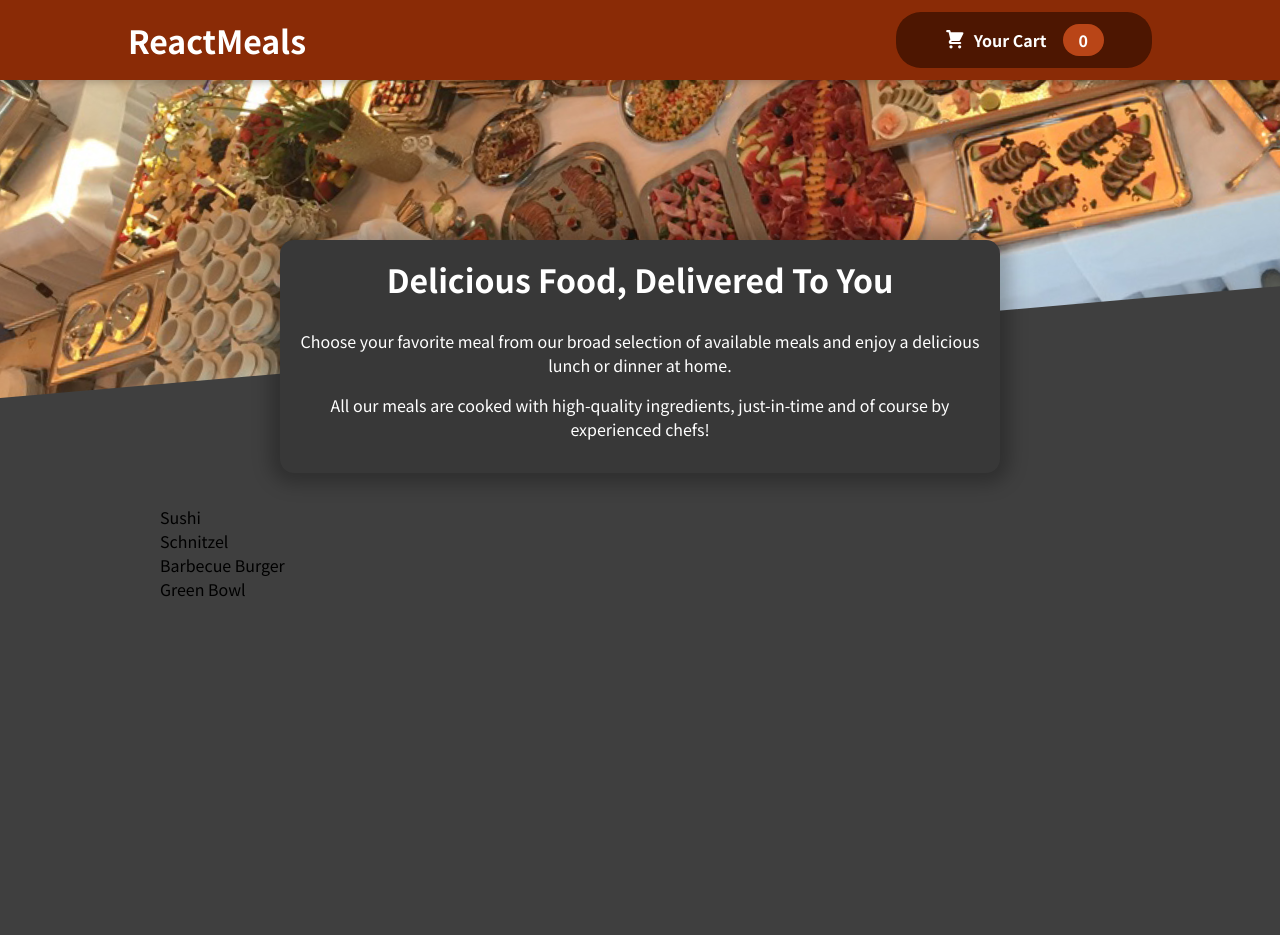
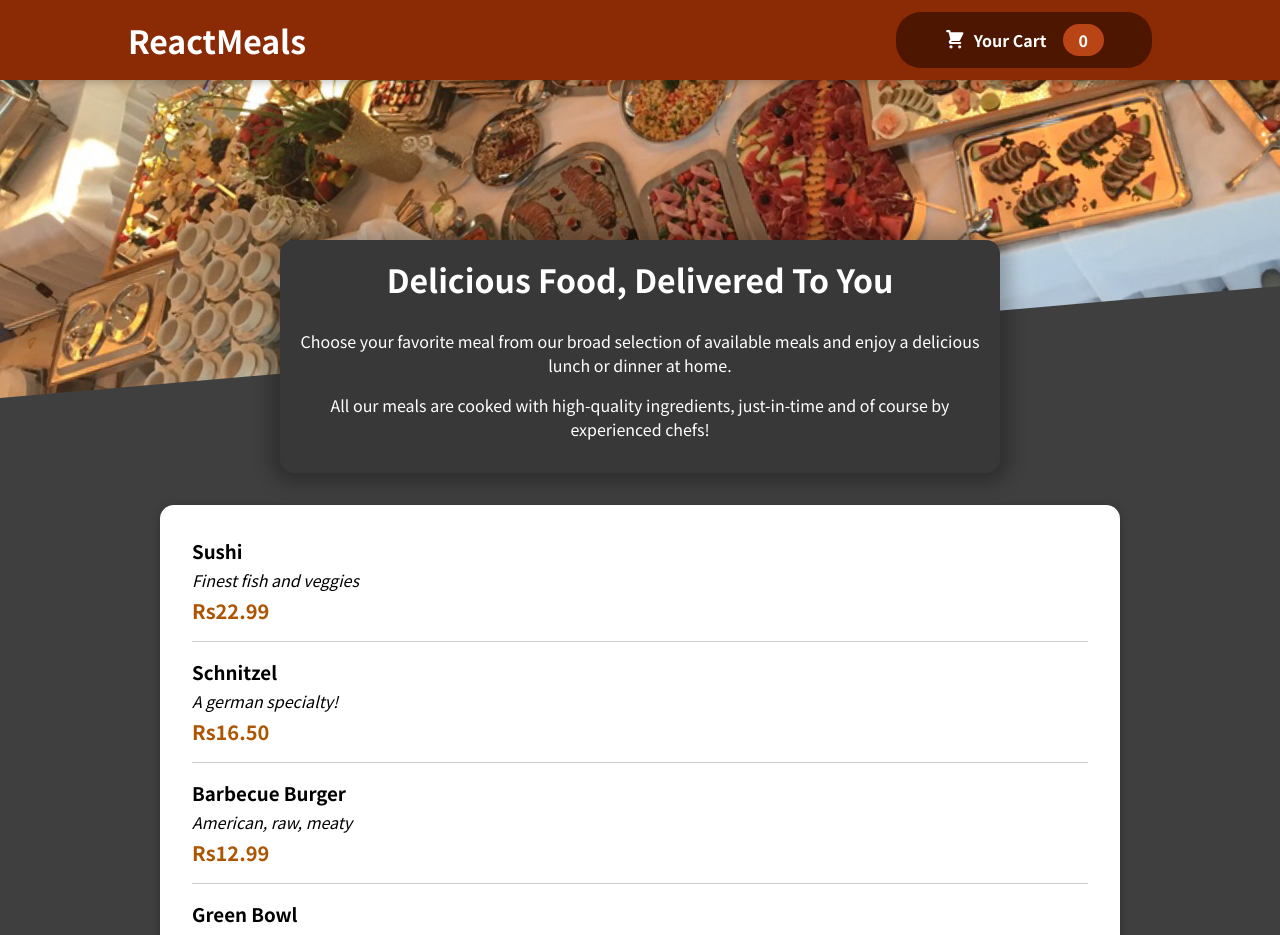
Before and after one commit to sumitbhardwaj07/restaurant-app, a React (Create React App) app: page / in a window 1280 px wide. Shown: the top 935 px of the page. Before the commit the page ends 800 px from the top, so only its background shows below. Built offline with nearby package versions, Linux system fonts and the light colour scheme.

Commit message:
meals list added

```diff
--- a/src/components/Meals/AvailableMeals.js
+++ b/src/components/Meals/AvailableMeals.js
@@ -1,44 +1,51 @@
 import React from "react";
-import classes from './AvailableMeals.module.css'
+import classes from "./AvailableMeals.module.css";
+import Card from "../UI/Card";
+import MealItem from "./MealItem.js/MealItem";
 
 const DUMMY_MEALS = [
   {
-      id: 'm1',
-      name: 'Sushi',
-      description: 'Finest fish and veggies',
+    id: "m1",
+    name: "Sushi",
+    description: "Finest fish and veggies",
     price: 22.99,
   },
   {
-      id: 'm2',
-      name: 'Schnitzel',
-      description: 'A german specialty!',
+    id: "m2",
+    name: "Schnitzel",
+    description: "A german specialty!",
     price: 16.5,
   },
   {
-      id: 'm3',
-      name: 'Barbecue Burger',
-      description: 'American, raw, meaty',
+    id: "m3",
+    name: "Barbecue Burger",
+    description: "American, raw, meaty",
     price: 12.99,
   },
   {
-      id: 'm4',
-      name: 'Green Bowl',
-      description: 'Healthy...and green...',
+    id: "m4",
+    name: "Green Bowl",
+    description: "Healthy...and green...",
     price: 18.99,
   },
 ];
 
-const AvailableMeals = () =>{
-    const mealsList = DUMMY_MEALS.map(meal => <li>{meal.name}</li>)
+const AvailableMeals = () => {
+  const mealsList = DUMMY_MEALS.map((meal) => (
+    <MealItem
+      key={meal.id}
+      name={meal.name}
+      description={meal.description}
+      price={meal.price}
+    />
+  ));
   return (
     <section className={classes.meals}>
-            <ul>
-                {mealsList}
-            </ul>
+      <Card>
+        <ul>{mealsList}</ul>
+      </Card>
     </section>
   );
-
-
 };
 
 export default AvailableMeals;
--- /dev/null
+++ b/src/components/Meals/MealItem.js/MealItem.js
@@ -0,0 +1,18 @@
+import React from "react";
+import classes from "./MealItem.module.css";
+
+const MealItem = (props) => {
+  const price = `Rs${props.price.toFixed(2)}`;
+  return (
+    <li className={classes.meal}>
+      <div>
+        <h3>{props.name}</h3>
+        <div className={classes.description}>{props.description}</div>
+        <div className={classes.price}>{price}</div>
+      </div>
+      <div></div>
+    </li>
+  );
+};
+
+export default MealItem;
--- /dev/null
+++ b/src/components/Meals/MealItem.js/MealItem.module.css
@@ -0,0 +1,22 @@
+.meal {
+    display: flex;
+    justify-content: space-between;
+    margin: 1rem;
+    padding-bottom: 1rem;
+    border-bottom: 1px solid #ccc;
+  }
+
+  .meal h3 {
+    margin: 0 0 0.25rem 0;
+  }
+
+  .description {
+    font-style: italic;
+  }
+
+  .price {
+    margin-top: 0.25rem;
+    font-weight: bold;
+    color: #ad5502;
+    font-size: 1.25rem;
+  }
--- a/src/components/Meals/Meals.js
+++ b/src/components/Meals/Meals.js
@@ -1,7 +1,7 @@
 import React, { Fragment } from "react";
  import MealsSummary from "./MealsSummary";
 import AvailableMeals from "./AvailableMeals";
-import Header from "../Layout/Header";
+
 
 const Meals = props =>{
     return (
--- /dev/null
+++ b/src/components/UI/Card.js
@@ -0,0 +1,9 @@
+import React from "react";
+import classes from './Card.module.css';
+
+const Card = (props) =>{
+    return <div className={classes.card}>{props.children}</div>
+};
+
+
+export default Card;
--- /dev/null
+++ b/src/components/UI/Card.module.css
@@ -0,0 +1,6 @@
+.card {
+    padding: 1rem;
+    box-shadow: 0 2px 8px rgba(0, 0, 0, 0.25);
+    border-radius: 14px;
+    background-color: white;
+  }
```
Lines whose indentation alone changed are shown as unchanged.
